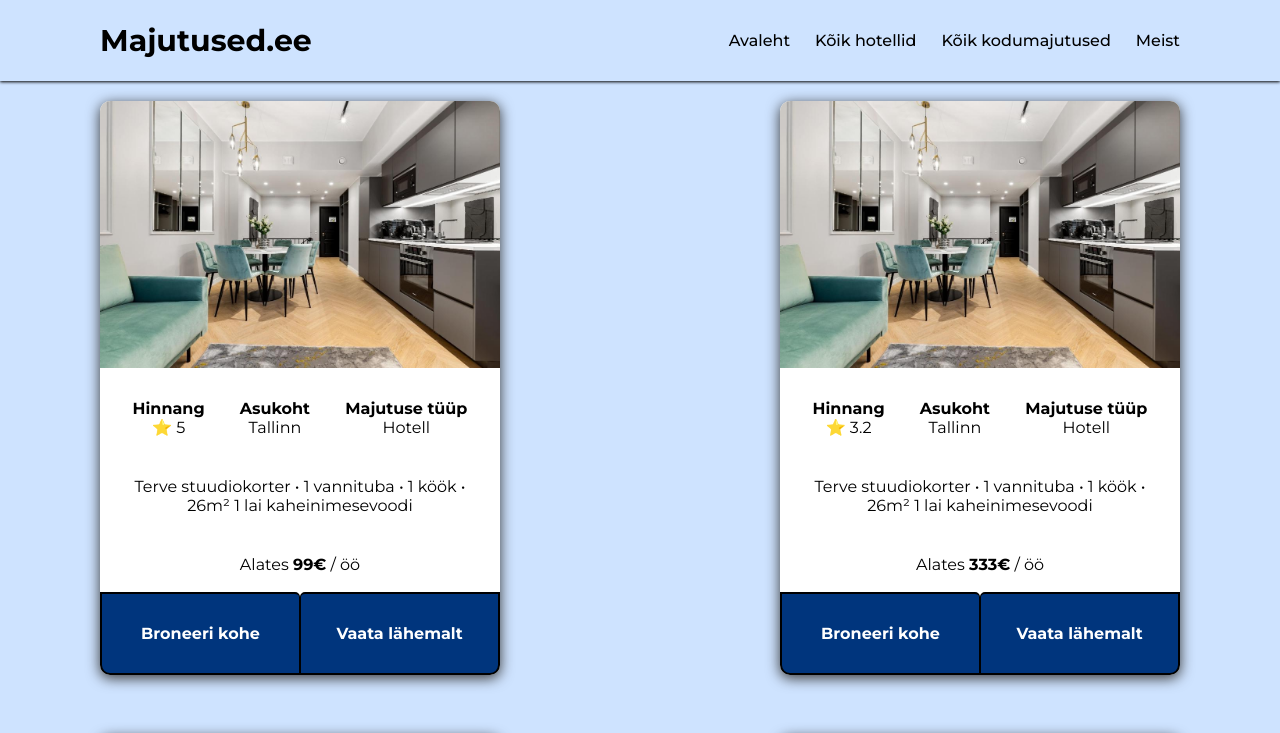
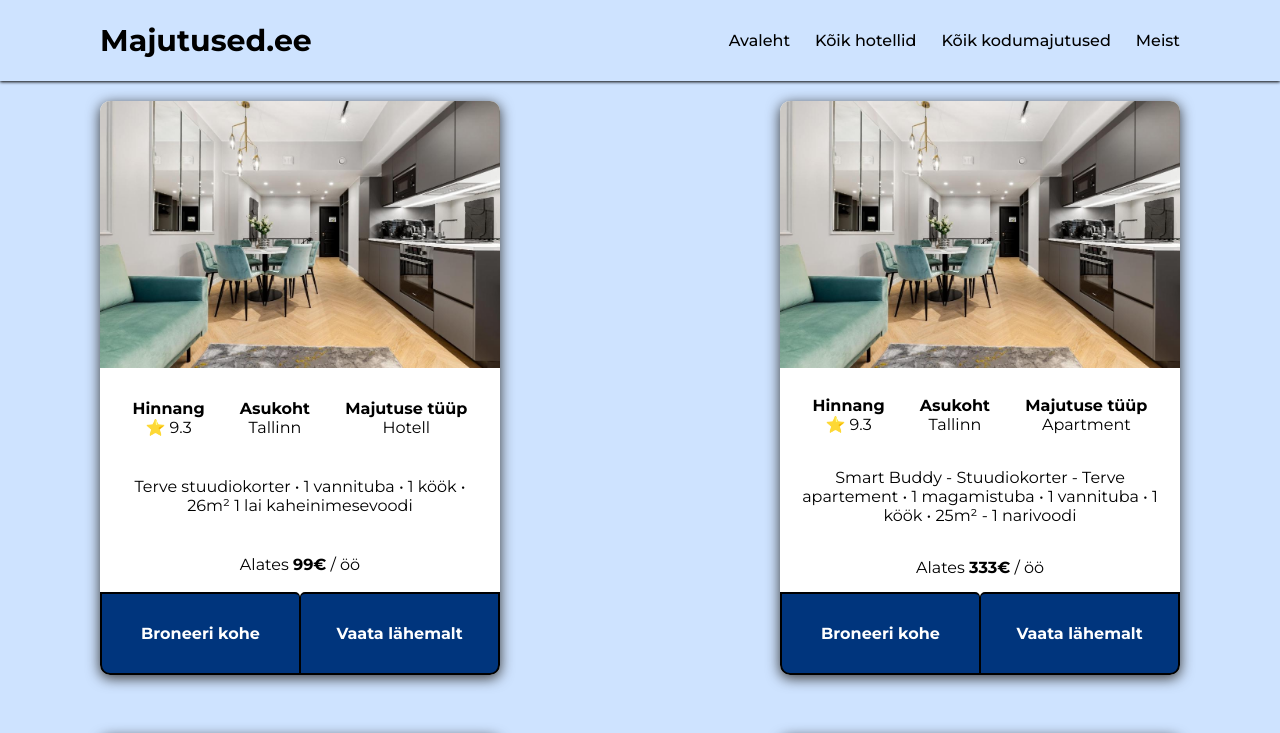
Before and after one commit to MJalakas/majutused.ee, a React (Create React App) app: page / in a window 1280 px wide. Shown: the top 733 px of the page. Built offline with nearby package versions, Linux system fonts and the light colour scheme.

Commit message:
added more info to cardData

```diff
--- a/src/cardData.js
+++ b/src/cardData.js
@@ -7,7 +7,7 @@ export default [
     name: "Hotell 1",
     price: 99,
     city: "Tallinn",
-    rating: 5.0,
+    rating: 9.3,
     type: "Hotell",
     description:
       "Terve stuudiokorter • 1 vannituba • 1 köök • 26m² 1 lai kaheinimesevoodi",
@@ -15,13 +15,13 @@ export default [
   },
   {
     id: 2,
-    name: "Hotell 2",
+    name: "Bob W Telliskivi",
     price: 333,
     city: "Tallinn",
-    rating: 3.2,
-    type: "Hotell",
+    rating: 9.3,
+    type: "Apartment",
     description:
-      "Terve stuudiokorter • 1 vannituba • 1 köök • 26m² 1 lai kaheinimesevoodi",
+      "Smart Buddy - Stuudiokorter - Terve apartement • 1 magamistuba • 1 vannituba • 1 köök • 25m² - 1 narivoodi",
     img: cardImg,
   },
   {
```
